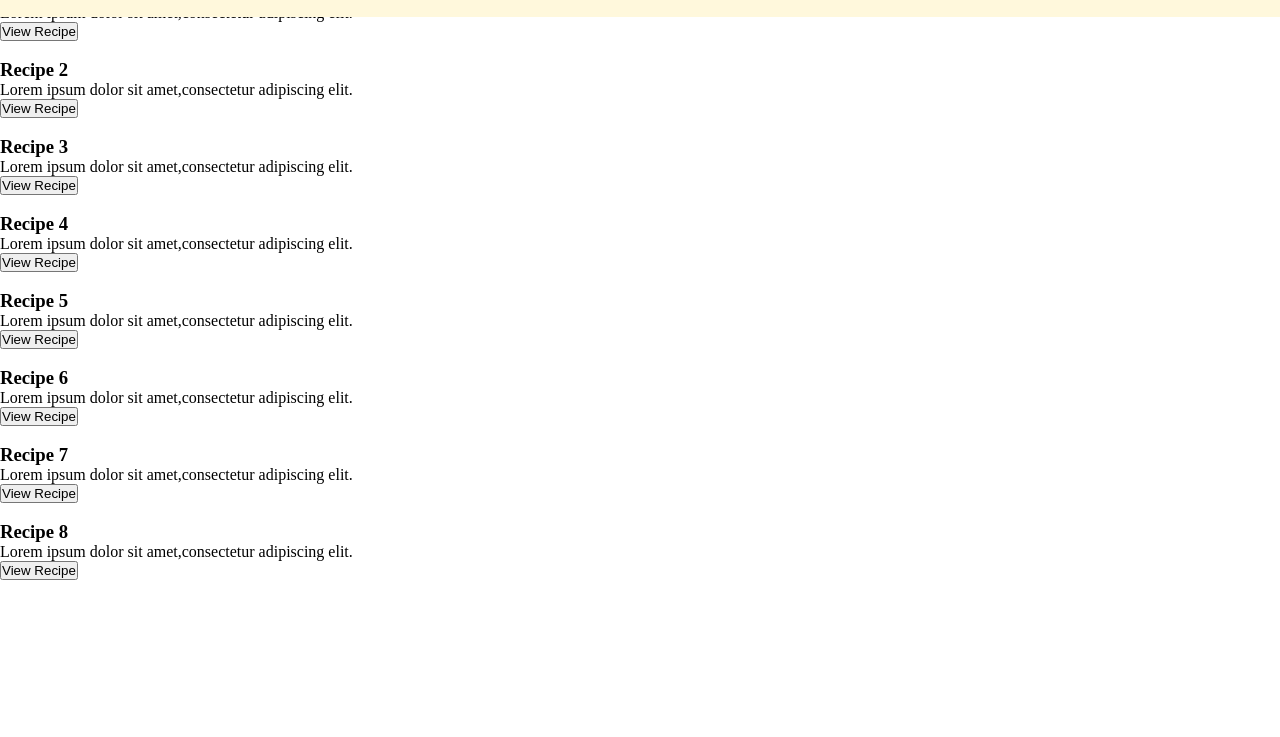
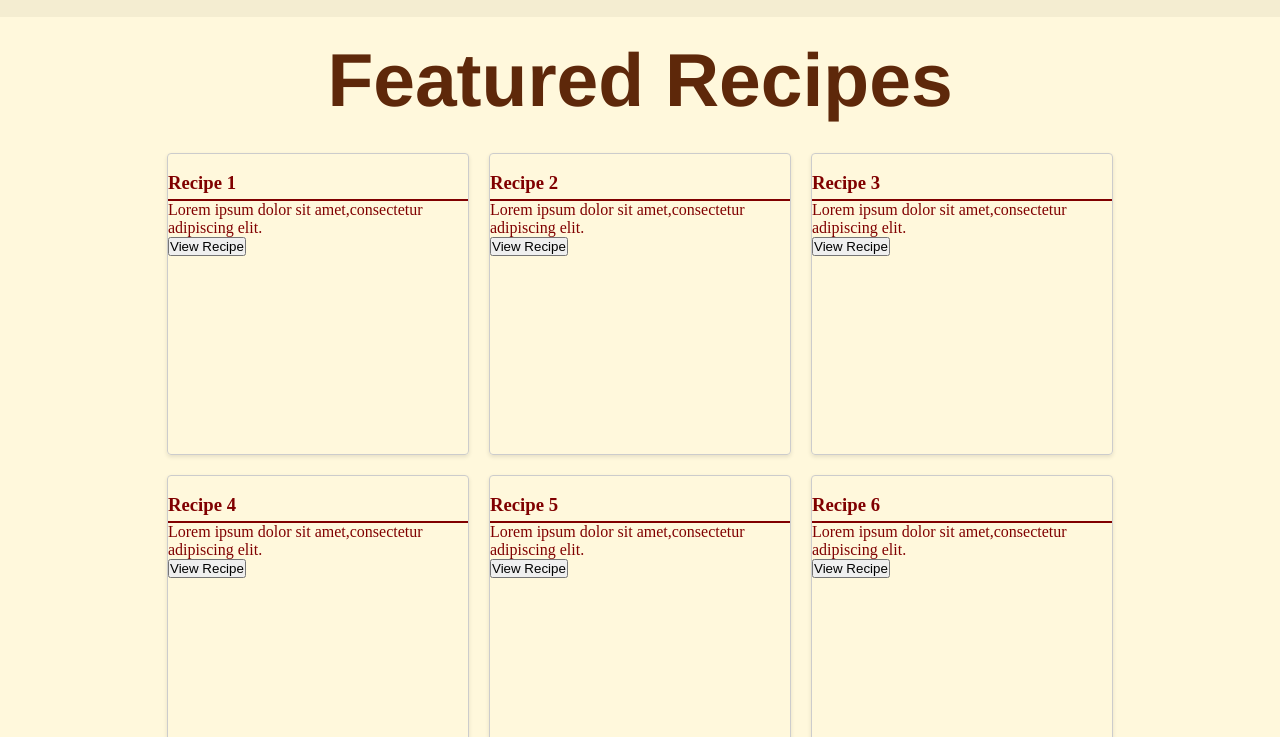
Before and after one commit to sourya-07/bbq, a plain HTML site: page index.html in a window 1280 px wide. Shown: the part 63-800 px from the top of the page. Drawn offline with Linux system fonts and the light colour scheme.

Commit message:
Added css style for Feature Recipes

```diff
--- a/index.html
+++ b/index.html
@@ -40,7 +40,7 @@
                 <div class="card">
                     <img src="r1.jfif" alt="">
                     <div class="content">
-                        <h3>Recipe 1</h3>
+                        <h3 class="main">Recipe 1</h3>
                         <P>Lorem ipsum dolor sit amet,consectetur adipiscing elit.</P>
                         <button>View Recipe</button>
                     </div>
@@ -48,7 +48,7 @@
                 <div class="card">
                     <img src="r2.jfif" alt="">
                     <div class="content">
-                        <h3>Recipe 2</h3>
+                        <h3 class="main">Recipe 2</h3>
                         <P>Lorem ipsum dolor sit amet,consectetur adipiscing elit.</P>
                         <button>View Recipe</button>
                     </div>
@@ -56,7 +56,7 @@
                 <div class="card">
                     <img src="r3.jfif" alt="">
                     <div class="content">
-                        <h3>Recipe 3</h3>
+                        <h3 class="main">Recipe 3</h3>
                         <P>Lorem ipsum dolor sit amet,consectetur adipiscing elit.</P>
                         <button>View Recipe</button>
                     </div>
@@ -64,7 +64,7 @@
                 <div class="card">
                     <img src="r4.jfif" alt="">
                     <div class="content">
-                        <h3>Recipe 4</h3>
+                        <h3 class="main">Recipe 4</h3>
                         <P>Lorem ipsum dolor sit amet,consectetur adipiscing elit.</P>
                         <button>View Recipe</button>
                     </div>
@@ -72,7 +72,7 @@
                 <div class="card">
                     <img src="r5.jfif" alt="">
                     <div class="content">
-                        <h3>Recipe 5</h3>
+                        <h3 class="main">Recipe 5</h3>
                         <P>Lorem ipsum dolor sit amet,consectetur adipiscing elit.</P>
                         <button>View Recipe</button>
                     </div>
@@ -80,7 +80,7 @@
                 <div class="card">
                     <img src="r6.png" alt="">
                     <div class="content">
-                        <h3>Recipe 6</h3>
+                        <h3 class="main">Recipe 6</h3>
                         <P>Lorem ipsum dolor sit amet,consectetur adipiscing elit.</P>
                         <button>View Recipe</button>
                     </div>
@@ -88,7 +88,7 @@
                 <div class="card">
                     <img src="r7.jfif" alt="">
                     <div class="content">
-                        <h3>Recipe 7</h3>
+                        <h3 class="main">Recipe 7</h3>
                         <P>Lorem ipsum dolor sit amet,consectetur adipiscing elit.</P>
                         <button>View Recipe</button>
                     </div>
@@ -96,7 +96,7 @@
                 <div class="card">
                     <img src="r8.jfif" alt="">
                     <div class="content">
-                        <h3>Recipe 8</h3>
+                        <h3 class="main">Recipe 8</h3>
                         <P>Lorem ipsum dolor sit amet,consectetur adipiscing elit.</P>
                         <button>View Recipe</button>
                     </div>
--- a/style.css
+++ b/style.css
@@ -17,7 +17,7 @@ nav {
 
     display: flex;
     justify-content: space-between;
-    background-color:cornsilk;
+    background-color:#e5ddc16b;
     padding: 20px;
     position: fixed;
     top: 0%;
@@ -64,3 +64,38 @@ ul button:hover {
     background-color: transparent;
     cursor: pointer;
 }
+.recipe{
+    width: 100%;
+    padding: 100px 0px;
+    background-color: cornsilk;
+}
+.recipe h2{
+    color: rgb(94, 40, 10);
+    font-size: 75px;
+    text-transform: capitalize;
+    margin-top: 0px;
+    margin-bottom: 20px;
+    text-align: center;
+    font-family: 'Franklin Gothic Medium', 'Arial Narrow', Arial, sans-serif;
+}
+.box{
+    display: flex;
+    flex-wrap: wrap;
+    align-items: center;
+    justify-content: center;
+}
+.card{
+    position: relative;
+    width: 300px;
+    height: 300px;
+    margin: 10px;
+    border: 1px solid #ccc;
+    border-radius: 4px;
+    box-shadow: 0 2px 4px rgba(0,0,0,0.1);
+    overflow: hidden;
+    color:maroon;
+}
+.main {
+    border-bottom: 2px solid maroon;
+    padding-bottom: 5px;
+}
```
